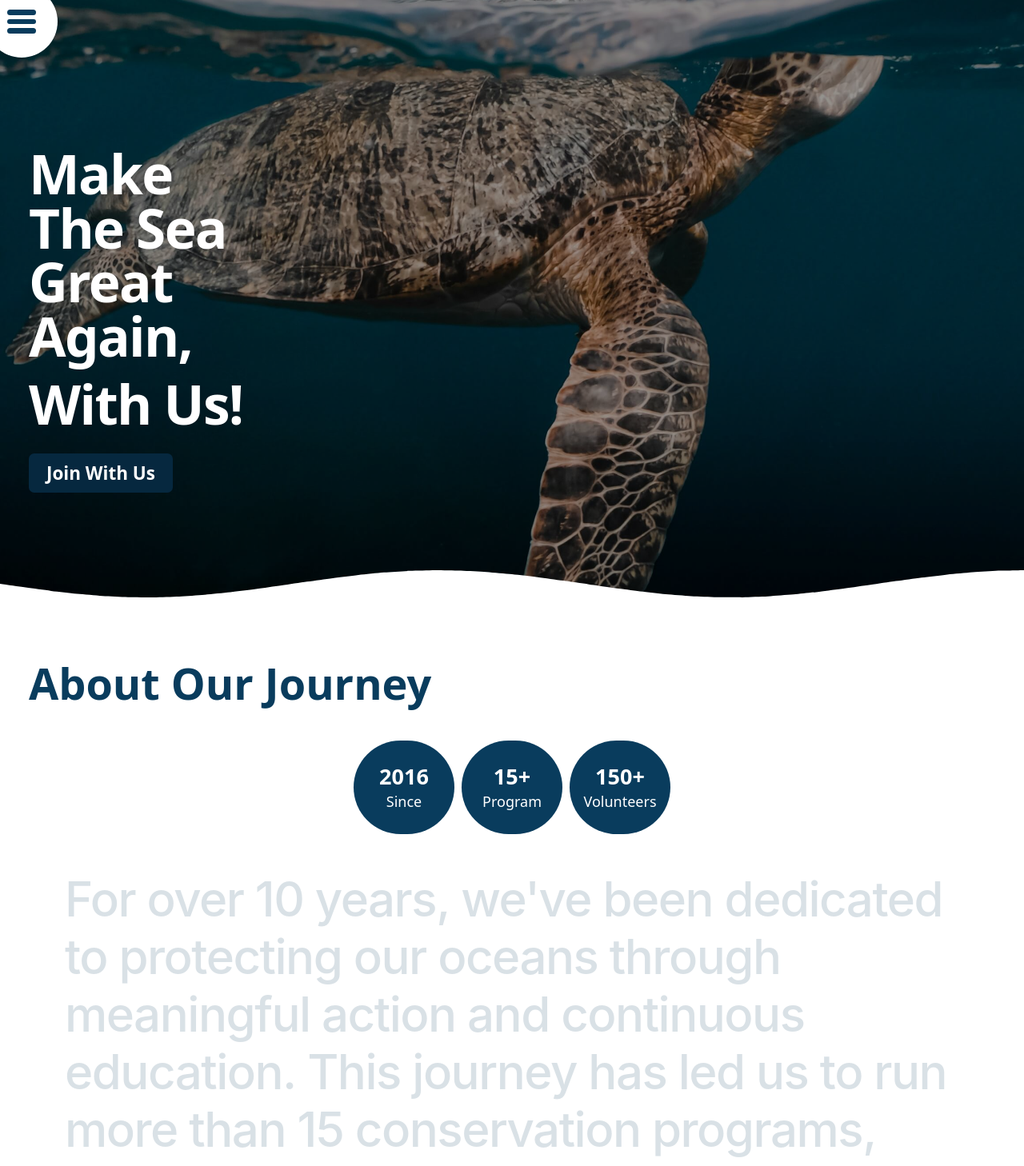
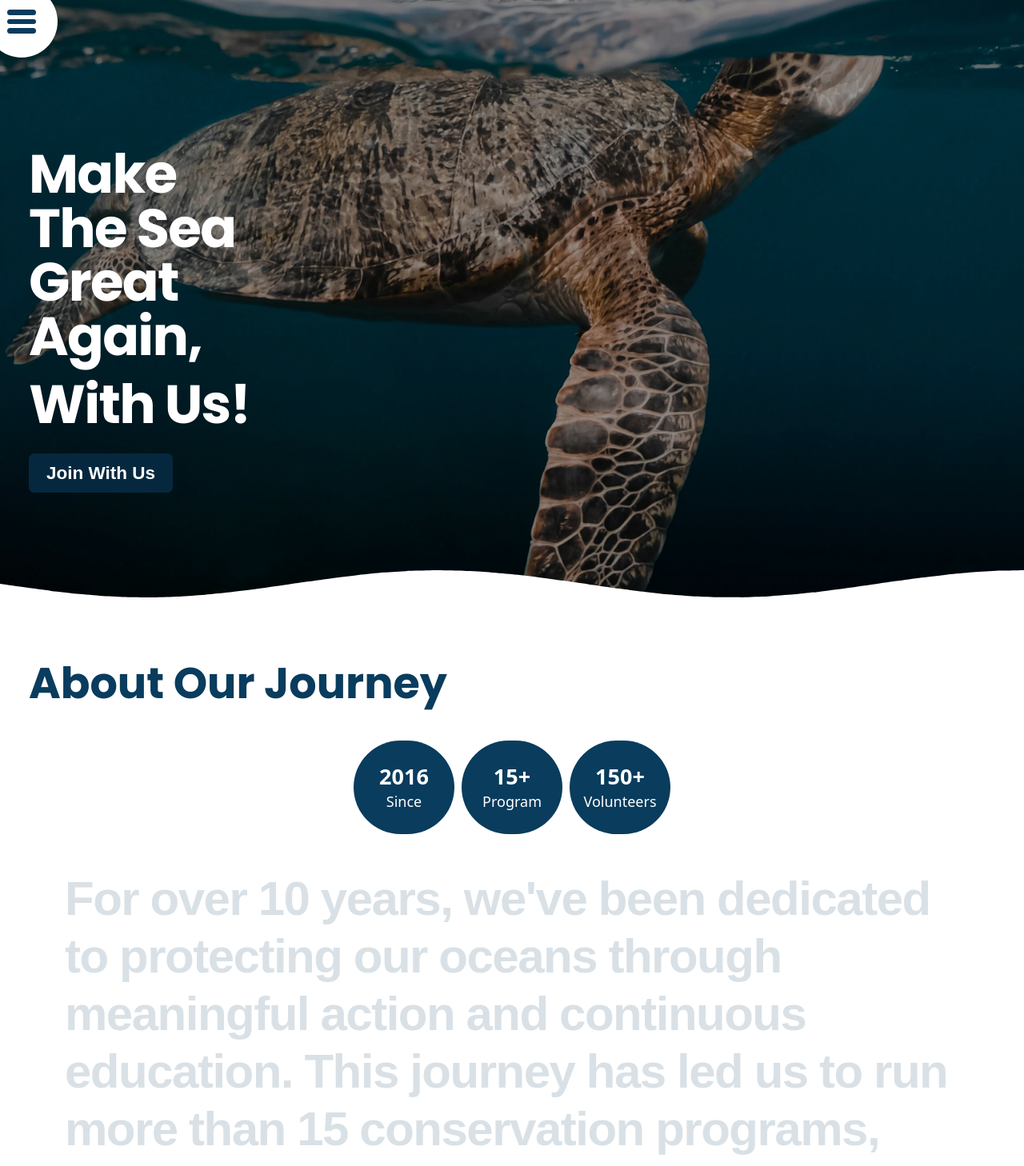
Before and after one commit to imAbizars/GoSeaProject, a React (Vite) app: page / in a window 1280 px wide. Shown: the top 1458 px of the page at 80% size. Built offline with nearby package versions, Linux system fonts and the light colour scheme.

Commit message:
update: font style

```diff
--- a/src/components/sections/AboutSection.jsx
+++ b/src/components/sections/AboutSection.jsx
@@ -26,7 +26,7 @@ export default function AboutSection() {
                     whileInView={{ opacity: 1, y: 0 }}
                     viewport={{ once: true }}
                     transition={{ duration: 1 }}
-                    className=" text-5xl font-bold text-background px-2"
+                    className=" text-5xl font-heading font-bold text-background px-2"
                 >
                     About Our Journey
                 </motion.h2>
@@ -46,7 +46,7 @@ export default function AboutSection() {
                 <div className="max-w-7xl mx-auto px-6 md:px-12 flex  text-justify">
                     <p
                         ref={textRef}
-                        className="font-sans font-medium text-[23px] sm:text-[40px] md:text-[52px] lg:text-[60px] leading-[1.2] tracking-tight text-black max-w-5xl select-none"
+                        className="font-body font-bold text-[23px] sm:text-[40px] md:text-[52px] lg:text-[60px] leading-[1.2] tracking-tight text-black max-w-5xl select-none"
                     >
                         {wordsArray.map((word, idx) => (
                             <span
--- a/src/components/sections/HeroSection.jsx
+++ b/src/components/sections/HeroSection.jsx
@@ -30,7 +30,7 @@ export default function HeroSection() {
                     whileInView={{ opacity: 1, y: 0 }}
                     viewport={{ once: true }}
                     transition={{ duration: 1 }}
-                    className="w-65 text-6xl tracking-tight text-white font-bold"
+                    className="w-65 text-6xl tracking-tight text-white font-heading font-bold"
                 >
                     Make The Sea Great Again,
                     <span className="block mt-4">With Us!</span>
@@ -40,7 +40,7 @@ export default function HeroSection() {
                     whileInView={{ opacity: 1, scale: 1 }}
                     viewport={{ once: true }}
                     transition={{ duration: 0.9 }}
-                    className="bg-primary-button max-w-40 p-2 rounded-md font-bold text-xl text-white cursor-pointer hover:bg-background"
+                    className="bg-primary-button max-w-40 p-2 rounded-md font-body font-bold text-xl text-white cursor-pointer hover:bg-background"
                 >
                     Join With Us
                 </motion.button>
--- a/src/components/sections/ProgramSection.jsx
+++ b/src/components/sections/ProgramSection.jsx
@@ -44,8 +44,8 @@ const ProgramCard = ({ data, dataIndex }) => {
 };
 
 export default function ProgramSection() {
-  const h2Ref = useScrollReveal({ direction: "down", start: "top 60%", end: "bottom top" });
-  const pRef = useScrollReveal({ direction: "up", start: "top 60%", end: "bottom top" });
+  const h2Ref = useScrollReveal({ direction: "up", start: "top 80%", end: "bottom top" });
+  const pRef = useScrollReveal({ direction: "down", start: "top 60%", end: "bottom top" });
   const carouselRef = useRef(null);
 
   return (
```
